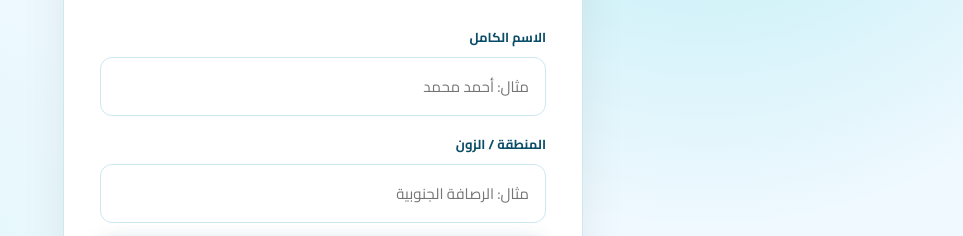
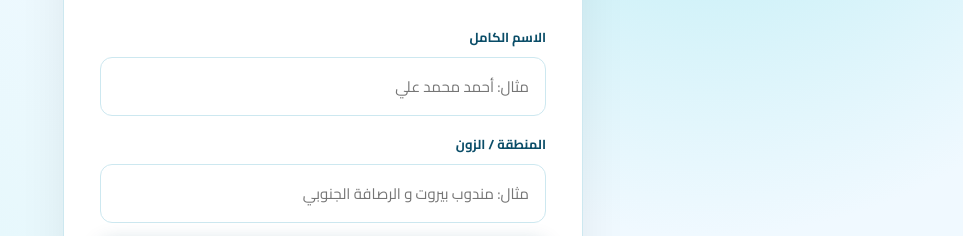
Before and after one commit to dawaonasb/communication-skill-quiz, a plain HTML site: page index.html in a window 1280 px wide. Shown: the part 344-580 px from the top of the page, without its empty margins (317-1280 px from the left). Drawn offline with nearby package versions, Linux system fonts and the light colour scheme.

Commit message:
Update index.html

```diff
--- a/index.html
+++ b/index.html
@@ -78,11 +78,11 @@ body{font-family:'Cairo',sans-serif;background:var(--bg);color:var(--text);min-h
     <p>مندوبي المبيعات — 20 سؤال اختيار من متعدد<br>أدخل اسمك لتبدأ وتُسجَّل نتيجتك تلقائياً</p>
     <div class="input-group">
       <label>الاسم الكامل</label>
-      <input type="text" id="repName" placeholder="مثال: أحمد محمد" />
+      <input type="text" id="repName" placeholder="مثال: أحمد محمد علي" />
     </div>
     <div class="input-group">
       <label>المنطقة / الزون</label>
-      <input type="text" id="repZone" placeholder="مثال: الرصافة الجنوبية" />
+      <input type="text" id="repZone" placeholder="مثال: مندوب بيروت و الرصافة الجنوبي " />
     </div>
     <button class="btn btn-primary btn-full" onclick="startQuiz()">ابدأ الكويز ←</button>
   </div>
```
